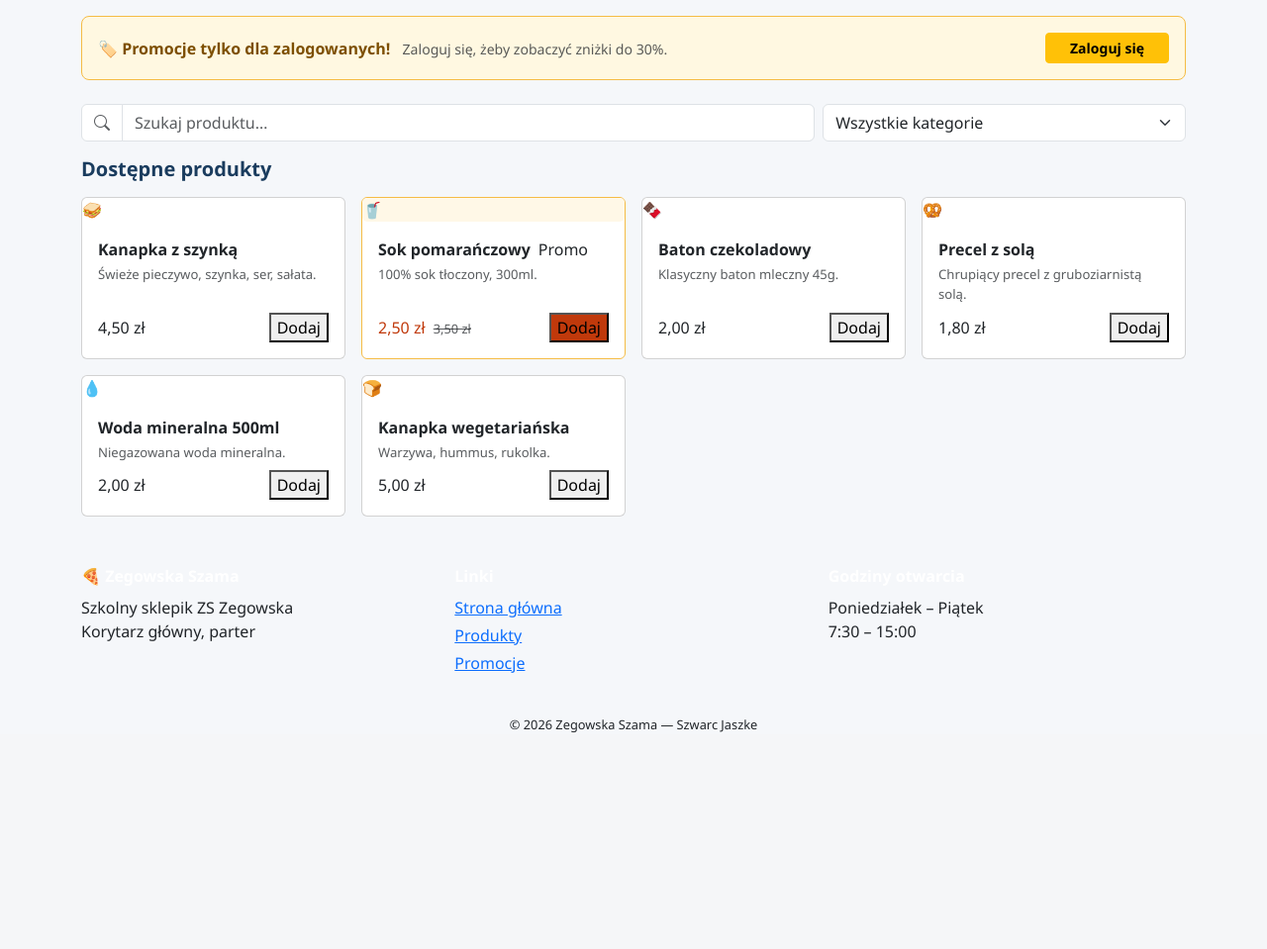
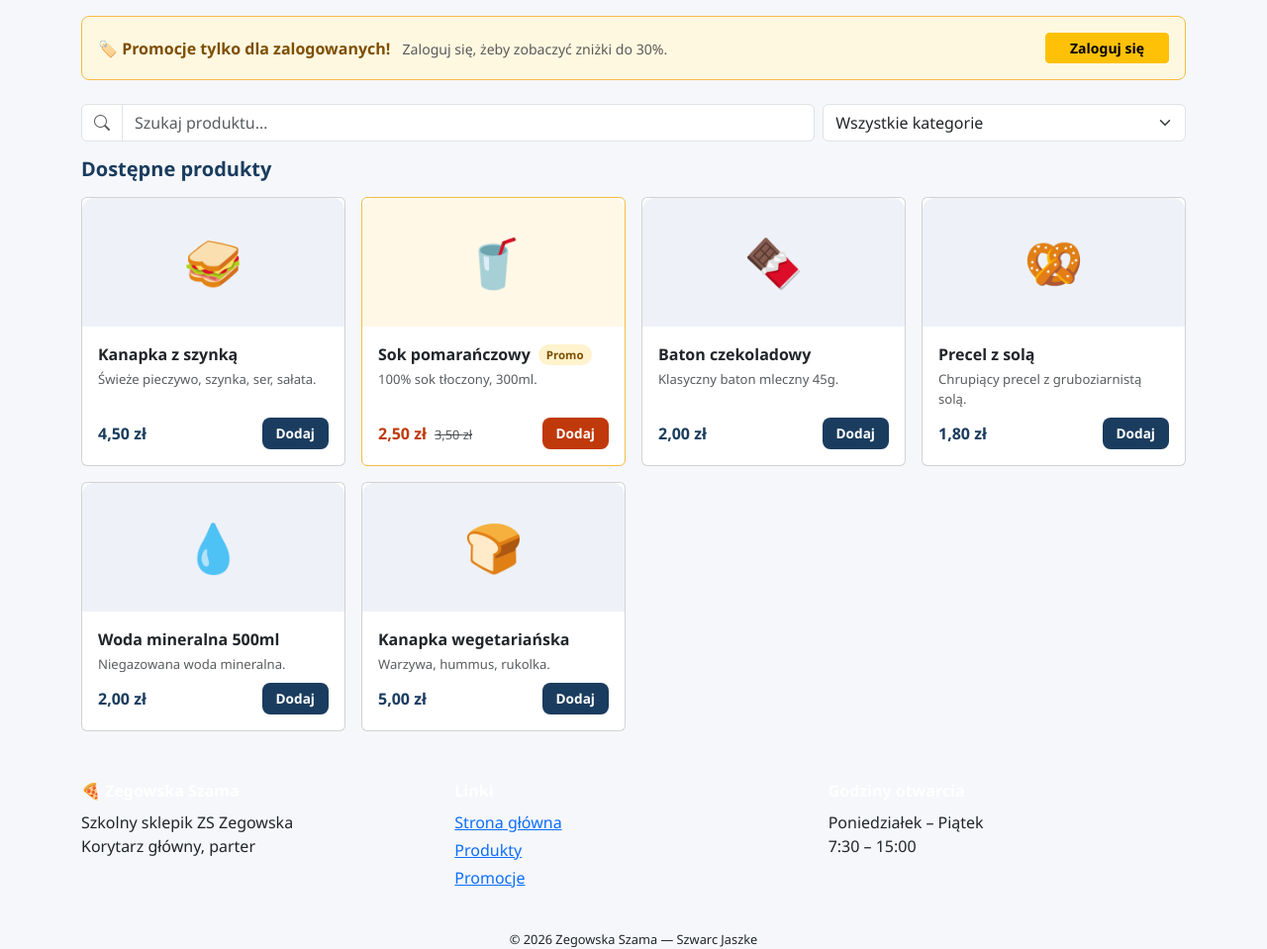
Before and after one commit to szwarcuu/ZEGOWSKA-SZAMA, a PHP site: page / in a window 1280 px wide. Shown: the part 408-1367 px from the top of the page at 99% size. Before the commit the page ends 1148 px from the top, so only its background shows below. Run offline with PHP 8.4, Linux system fonts and the light colour scheme.

Commit message:
Stylowanie kart produktów

```diff
--- a/style.css
+++ b/style.css
@@ -63,3 +63,41 @@ body {
   filter: brightness(1.1);
   color: #fff;
 }
+.card-img {
+  height: 130px;
+  background: #eef2f8;
+  display: flex;
+  align-items: center;
+  justify-content: center;
+  font-size: 3rem;
+  border-radius: 12px 12px 0 0;
+}
+
+.price {
+  font-weight: 700;
+  color: var(--primary);
+}
+
+.badge-promo {
+  background: #fff3cd;
+  color: #7d4f00;
+  font-size: .72rem;
+  font-weight: 600;
+  padding: 2px 8px;
+  border-radius: 20px;
+}
+
+.btn-add {
+  background: var(--primary);
+  color: #fff;
+  border: none;
+  border-radius: 8px;
+  padding: 6px 14px;
+  font-size: .85rem;
+  font-weight: 600;
+  cursor: pointer;
+}
+
+.btn-add:hover {
+  filter: brightness(1.12);
+}
```
